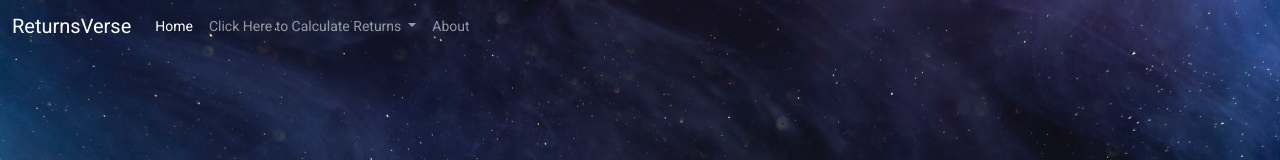
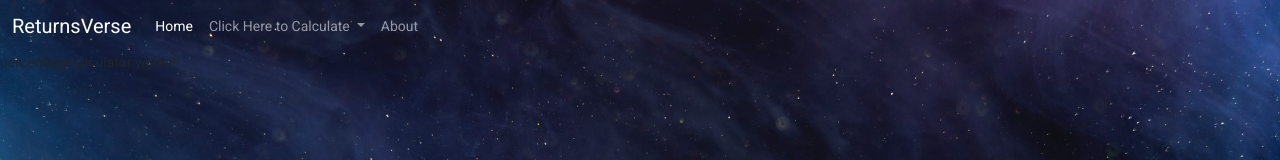
Before and after one commit to SidharthMahai/ReturnsVerse, an Angular app: page /percentagecalculator in a window 1280 px wide. Before the commit this address led to /. Shown: the top 160 px of the page. Built offline with nearby package versions, Linux system fonts and the light colour scheme.

Commit message:
Add percentage gain/loss component skeleton

```diff
--- a/src/app/app-routing.module.ts
+++ b/src/app/app-routing.module.ts
@@ -1,3 +1,4 @@
+import { PercentagecalculatorComponent } from './percentagecalculator/percentagecalculator.component';
 import { HomeComponent } from './home/home.component';
 import { PpfComponent } from './ppf/ppf.component';
 import { NgModule } from '@angular/core';
@@ -8,6 +9,7 @@ const routes: Routes = [
 {path: 'ppf',component: PpfComponent},
 {path: 'about',component: AboutComponent},
 {path: 'home', component: HomeComponent},
+{path: 'percentagecalculator', component: PercentagecalculatorComponent},
 {path: '', redirectTo: '/home', pathMatch: 'full' },
 ];
 
--- a/src/app/app.module.ts
+++ b/src/app/app.module.ts
@@ -9,6 +9,7 @@ import { AboutComponent } from './about/about.component';
 import { BrowserAnimationsModule } from '@angular/platform-browser/animations';
 import {MatSliderModule} from '@angular/material/slider';
 import { HomeComponent } from './home/home.component';
+import { PercentagecalculatorComponent } from './percentagecalculator/percentagecalculator.component';
 
 @NgModule({
   declarations: [
@@ -16,7 +17,8 @@ import { HomeComponent } from './home/home.component';
       NavbarComponent,
       PpfComponent,
       AboutComponent,
-      HomeComponent
+      HomeComponent,
+      PercentagecalculatorComponent
    ],
   imports: [
     BrowserModule,
--- a/src/app/navbar/navbar.component.css
+++ b/src/app/navbar/navbar.component.css
@@ -1,3 +1,7 @@
 .navbar {
     color: white;
 }
+
+.nav-item:hover {
+    font-size: medium;
+}
--- a/src/app/navbar/navbar.component.html
+++ b/src/app/navbar/navbar.component.html
@@ -26,10 +26,11 @@
             data-bs-toggle="dropdown"
             aria-expanded="true"
           >
-            Click Here to Calculate Returns
+            Click Here to Calculate
           </a>
           <ul class="dropdown-menu">
-            <li><a class="dropdown-item" routerLink="/ppf">PPF</a></li>
+            <li><a class="dropdown-item" routerLink="/ppf">Returns on PPF</a></li>
+            <li><a class="dropdown-item" routerLink="/percentagecalculator">Percentage Gain/Loss</a></li>
           </ul>
         </li>
          <li class="nav-item">
--- /dev/null
+++ b/src/app/percentagecalculator/percentagecalculator.component.html
@@ -0,0 +1,3 @@
+<p>
+  percentagecalculator works!
+</p>
--- /dev/null
+++ b/src/app/percentagecalculator/percentagecalculator.component.ts
@@ -0,0 +1,15 @@
+import { Component, OnInit } from '@angular/core';
+
+@Component({
+  selector: 'app-percentagecalculator',
+  templateUrl: './percentagecalculator.component.html',
+  styleUrls: ['./percentagecalculator.component.scss']
+})
+export class PercentagecalculatorComponent implements OnInit {
+
+  constructor() { }
+
+  ngOnInit() {
+  }
+
+}
```
Also changed, not shown: src/app/percentagecalculator/percentagecalculator.module.ts (added, +12 -0 lines), src/app/percentagecalculator/percentagecalculator.component.scss (added), 1 other file (tests, documents, lock files or other folders).
